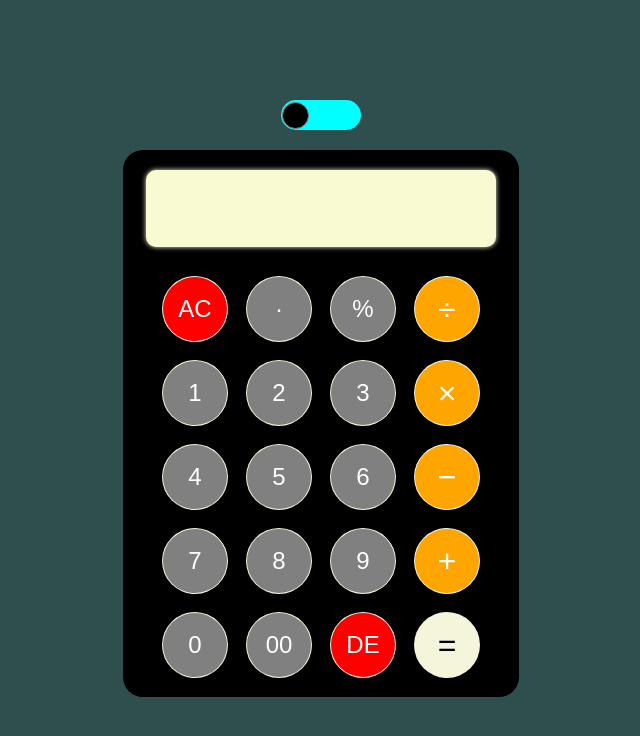
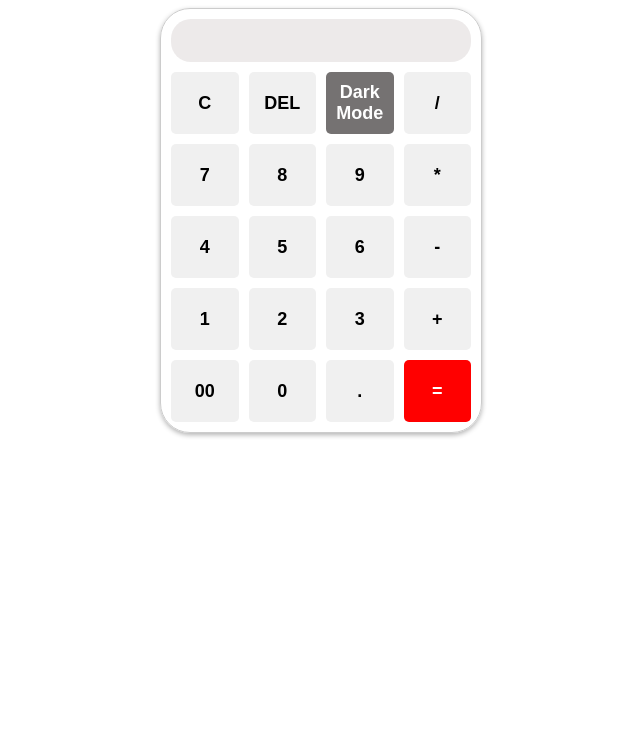
Before and after one commit to kirandinesh/Calculator, a plain HTML site: page index.html in a window 1280 px wide. Shown: the whole page, without its empty margins (319-959 px from the left). Drawn offline with Linux system fonts and the light colour scheme.

Commit message:
calculator

```diff
--- a/calc.js
+++ b/calc.js
@@ -1,27 +1,42 @@
+function clearDisplay() {
+  document.getElementById('result').value = '';
+}
+
+function back() {
+  let currentValue = document.getElementById('result').value;
+  document.getElementById('result').value = currentValue.slice(0, -1);
+}
+
 function pressed(value) {
-  var display = document.getElementById('display');
-  display.value += value;
+  document.getElementById('result').value += value;
 }
 
 function calculate() {
-  var display = document.getElementById('display');
-  if (display.value == '') {
-    display.value = 0;
-  } else {
-    display.value = eval(display.value);
+  let expression = document.getElementById('result').value;
+  try {
+    let result = eval(expression);
+    if (result === Infinity || result === -Infinity || isNaN(result)) {
+      throw new Error();
+    }
+    document.getElementById('result').value = result;
+  } catch (e) {
+    document.getElementById('result').value = '';
   }
 }
 
-function clearDisplay() {
-  var display = document.getElementById('display');
-  display.value = '';
+
+function toggleMode() {
+  const body = document.body;
+  const modeButton = document.querySelector('.mode-button');
+  var mode = document.getElementById('mode-button')
+
+  body.classList.toggle('dark-mode');
+
+  if (body.classList.contains('dark-mode')) {
+    modeButton.innerHTML = 'Light<br>Mode';
+    document.getElementById('result').style.color='white'
+  } else {
+    modeButton.innerHTML = 'Dark<br>Mode';
+    document.getElementById('result').style.color='black'
+  }
 }
-
-function back() {
-  var display = document.getElementById('display');
-  display.value = display.value.slice(0, -1);
-}
-
-document.querySelector('.toggle').addEventListener('click', function () {
-  document.body.classList.toggle('light-mode');
-});
--- a/index.html
+++ b/index.html
@@ -9,34 +9,31 @@
 </head>
 
 <body>
-  <div class="mainContainer">
-    <div class="toggle"></div>
-    <div class="container">
-      <div class="topContainer">
-        <input type="text" class="valueEnter" id="display" value="" readonly>
-      </div>
-      <div class="bottomContainer">
-        <button onclick="pressed('.')" class="buttons">&CenterDot;</button>
-        <button onclick="pressed('%')" class="buttons">&percnt;</button>
-        <button onclick="pressed(1)" class="buttons">1</button>
-        <button onclick="pressed(2)" class="buttons">2</button>
-        <button onclick="pressed(3)" class="buttons">3</button>
-        <button onclick="pressed(4)" class="buttons">4</button>
-        <button onclick="pressed(5)" class="buttons">5</button>
-        <button onclick="pressed(6)" class="buttons">6</button>
-        <button onclick="pressed(7)" class="buttons">7</button>
-        <button onclick="pressed(8)" class="buttons">8</button>
-        <button onclick="pressed(9)" class="buttons">9</button>
-        <button onclick="pressed(0)" class="buttons">0</button>
-        <button onclick="pressed('00')" class="buttons">00</button>
-        <button onclick="pressed('+')" class="buttonsadd">&plus;</button>
-        <button onclick="pressed('-')" class="buttonssub">&minus;</button>
-        <button onclick="pressed('*')" class="buttonsmul">&times;</button>
-        <button onclick="pressed('/')" class="buttonsdiv">&divide;</button>
-        <button onclick="calculate()" class="buttonsequal">&equals;</button>
-        <button onclick="clearDisplay()" class="buttonsc">AC</button>
-        <button class="back" onclick="back()">DE</button>
-      </div>
+  <div class="calculator">
+    <input type="text" id="result" disabled>
+    <div class="buttons">
+      <button onclick="clearDisplay()">C</button>
+      <button onclick="back()">DEL</button>
+      <button id="mode-button" class="mode-button" onclick="toggleMode()">Dark<br>Mode</button>
+      <button class="divide-button" onclick="pressed('/')">/</button>
+      <button onclick="pressed('7')">7</button>
+      <button onclick="pressed('8')">8</button>
+      <button onclick="pressed('9')">9</button>
+      <button onclick="pressed('*')">*</button>
+      <button onclick="pressed('4')">4</button>
+      <button onclick="pressed('5')">5</button>
+      <button onclick="pressed('6')">6</button>
+      <button onclick="pressed('-')">-</button>
+      <button onclick="pressed('1')">1</button>
+      <button onclick="pressed('2')">2</button>
+      <button onclick="pressed('3')">3</button>
+      <button onclick="pressed('+')">+</button>
+      <button onclick="pressed('00')">00</button>
+      <button onclick="pressed('0')">0</button>
+      <button onclick="pressed('.')">.</button>
+      <button
+      style="color: white; background-color: red;"
+      class="equalButton" onclick="calculate()">=</button>
     </div>
   </div>
 
--- a/style.css
+++ b/style.css
@@ -1,153 +1,70 @@
 body {
-  background-color: darkslategrey;
-}
-button {
-  -webkit-tap-highlight-color: transparent;
-  -webkit-tap-highlight-color: rgba(0, 0, 0, 0);
+  background-color: white;
+  color: black;
 }
 
-.mainContainer {
-  display: flex;
-  position: relative;
-  flex-direction: column;
-  justify-content: center;
-  align-items: center;
-  margin-top: 100px;
-}
-.toggle{
-  position: relative;
-  display: flex;
-  justify-content: center;
-  align-items: center;
-  width: 80px;
-  height: 30px;
-  border-radius: 15px;
-  margin-bottom: 20px;
-  background-color: aqua;
-}
-.toggle::after{
-  content: '';
-  position: absolute;
+.dark-mode {
   background-color: black;
-  width: 25px;
-  height: 25px;
-  border-radius: 50%;
-  left: 0;
-  margin-left: 1px;
-  border: 1px solid gray;
-  overflow: hidden;
-}
-.toggle:active:after {
-
-  transition:transform 0.3s ease;
-  transform: translateX(50px);
-}
-.container {
-  width: auto;
-
+  color: white;
 }
 
-.topContainer {
-  position: relative;
-  background-color: black;
-  color: antiquewhite;
+.calculator {
+  width: 300px;
+  margin: 0 auto;
   padding: 10px;
-  text-align: center;
-  border-radius: 20px 20px 0 0;
+  border: 1px solid #ccc;
+  border-radius: 30px;
+  box-shadow: 0 2px 5px rgba(0, 0, 0, 0.3);
 }
 
-.valueEnter {
-  width: 90%;
-  height: 75px;
-  margin-top: 10px;
+input[type="text"] {
+  width: 100%;
+  border-radius: 20px;
+  padding: 10px;
+  font-size: 20px;
+  background-color: rgba(228, 224, 224, 0.663);
   text-align: right;
-  font-size: 1.5rem;
-  font-weight: 500;
+  border: none;
+  box-sizing: border-box;
+  margin-bottom: 10px;
   padding-right: 10px;
-  border-radius: 10px;
-  border: none;
-  background-color: lightgoldenrodyellow;
-   box-shadow: 0px 0px 5px beige;
-
 }
 
-.bottomContainer {
+.buttons {
   display: grid;
   grid-template-columns: repeat(4, 1fr);
   grid-template-rows: repeat(5, 1fr);
-  justify-items: center;
-  align-items: center;
-  gap: 20px;
-  padding: 20px 40px;
-  background-color: black;
-  border-radius: 0 0 20px 20px;
-  padding-bottom: 20px;
+  gap: 10px;
 }
 
-.bottomContainer .buttons,.buttonsadd,.buttonsdiv,.buttonssub,.buttonsc,.buttonsmul,.back,.buttonsequal {
-  width: 4rem;
-  height: 4rem;
-  border-radius: 50%;
-  align-content: center;
-  justify-content: center;
-  background-color: gray;
+button {
+  padding: 10px;
+  font-size: 18px;
+  font-weight: 550;
   border: none;
-  font-size: 1.5rem;
-  color: white;
+  border-radius: 5px;
   cursor: pointer;
-  box-shadow: 0px 0px 0px 1px beige;
-}
-.buttons:active{
-  color: red;
+  background-color: #f0f0f0;
 }
 
-.buttons:hover {
-  background-color: darkgray;
+button:hover {
+  background-color: #e0e0e0;
 }
 
-.buttonsadd,.buttonsdiv,.buttonssub,.buttonsmul{
-  background-color: orange; font-size: 2rem; font-weight: 500;
-}
-.buttonsadd:hover, .buttonsdiv:hover, .buttonssub:hover, .buttonsmul:hover{
-  background-color: #FFBF78;
-}
-.buttonsequal{
-  background-color: beige;
-  color: black; font-size: 2rem; font-weight: 500;
-}
-.buttonsdiv {
-  grid-column: 4/5;
-  grid-row: 1/2;
+
+.equalButton {
+  grid-row: 5 / 6;
+  grid-column: 4 / 5;
 }
 
-.buttonsmul {
-  grid-column: 4/5;
-  grid-row: 2/3;
+.divide-button {
+  grid-row: 1 / 2;
+  grid-column: 4 / 5;
 }
-
-.buttonssub {
-  grid-column: 4/5;
-  grid-row: 3/4;
+.mode-button{
+  background-color: rgb(117, 114, 114);
+  color: white;
 }
-
-.buttonsadd {
-  grid-column: 4/5;
-  grid-row: 4/5;
-
+.mode-button:hover{
+  background-color: rgb(11, 10, 10);
 }
-.buttonsc,.back{
-  background-color: red;
-}
-.buttonsc:hover,.back:hover{
-  background-color: rgb(174, 42, 42);
-}
-
-.buttonsc {
-  grid-column: 1/2;
-  grid-row: 1/2;
-}
-
-.back {
-  grid-column: 3 / 4;
-  grid-row: 5 / 6;
-}
```
